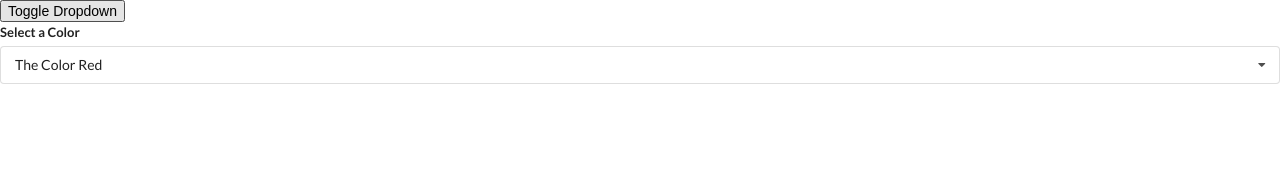
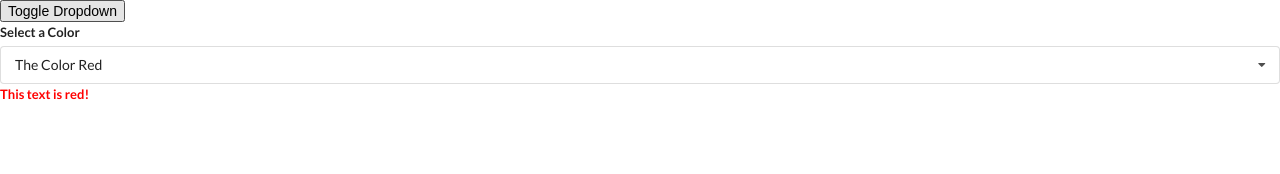
Before and after one commit to compromiseddoctrines/revi, a React (Create React App) app: page / in a window 1280 px wide. Shown: the top 174 px of the page. Built offline with nearby package versions, Linux system fonts and the light colour scheme.

Commit message:
updated changed for label dropdown change

```diff
--- a/src/components/Dropdown.js
+++ b/src/components/Dropdown.js
@@ -56,6 +56,7 @@ const Dropdown = ({options, selected, onSelectedChange}) => {
                         {renderedOptions}
                     </div>
                 </div>
+                <label style={{color: selected.value}}>This text is {selected.value}!</label>
             </div>
         </div>
     );
```
